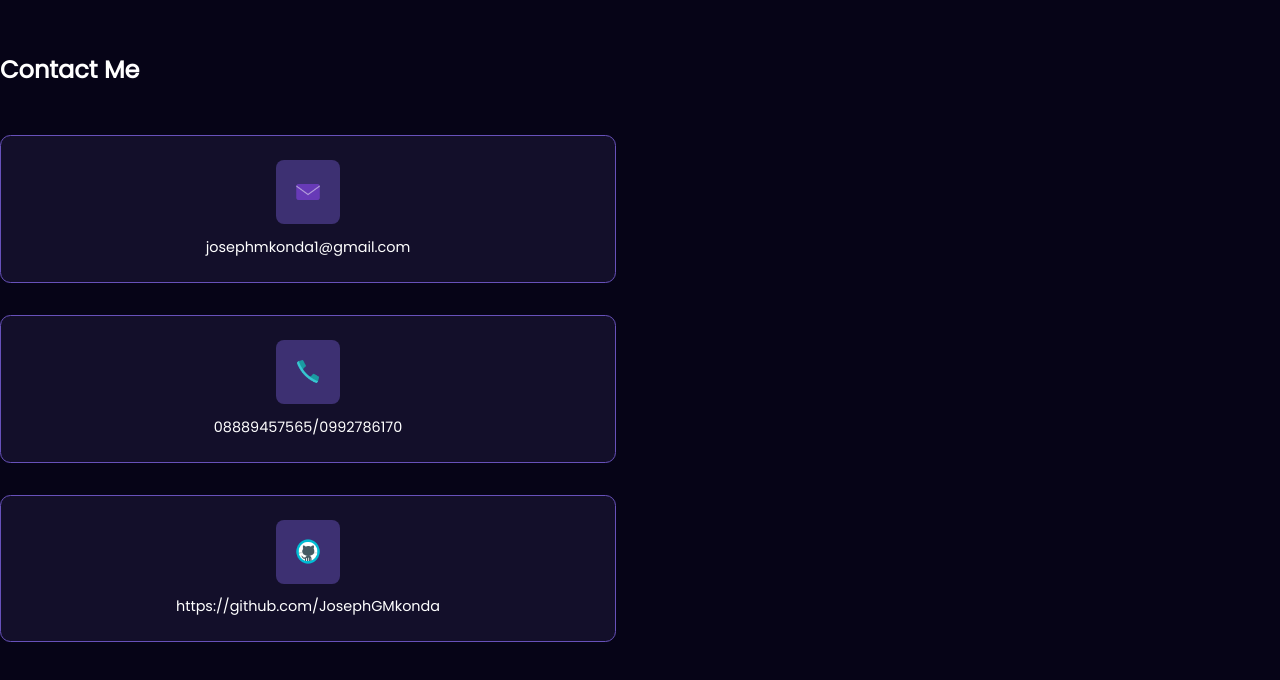
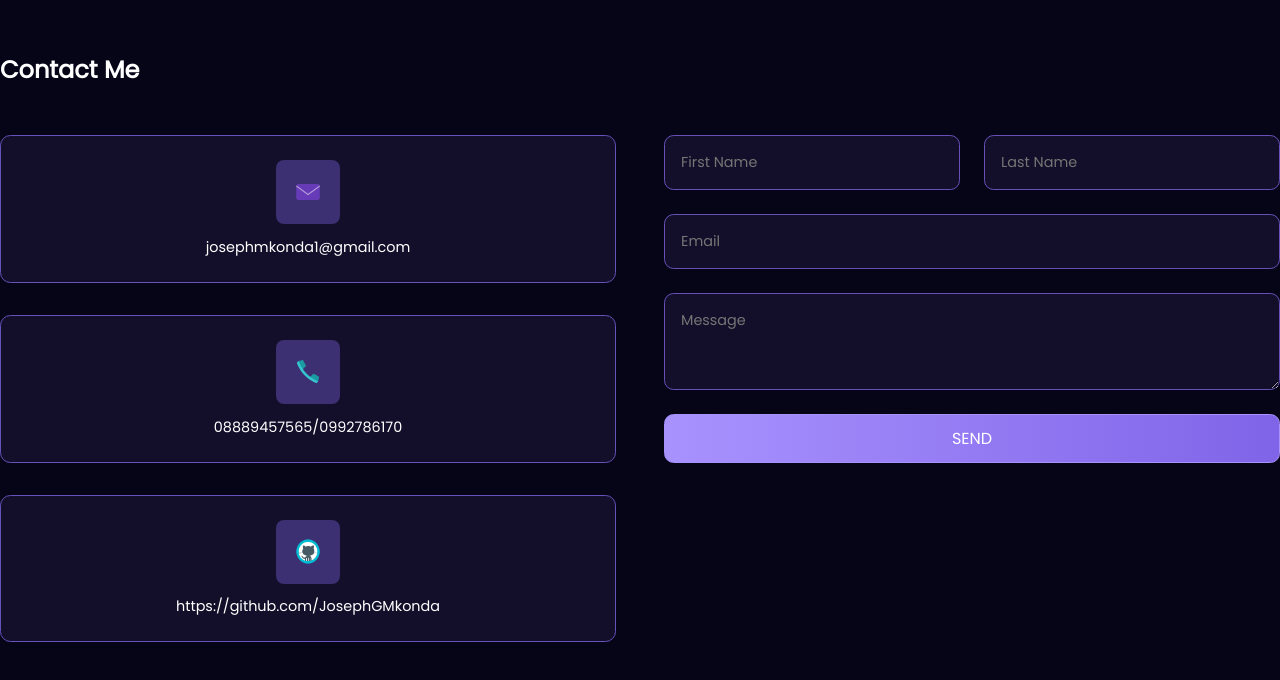
Before and after one commit to JosephGMkonda/codebuddy, a React (Vite) app: page / in a window 1280 px wide. Shown: the part 3849-4529 px from the top of the page. Built offline with nearby package versions, Linux system fonts and the light colour scheme; the HTML template or start-up script is replaced by a standard one.

Commit message:
first commit

```diff
--- a/src/components/contactme/ContactMe.jsx
+++ b/src/components/contactme/ContactMe.jsx
@@ -4,6 +4,7 @@
 import Email from '../../assets/emailicon.png'
 import Phone from '../../assets/phoneicon.png'
 import GitHub from '../../assets/githubicon.png'
+import ContactForm from './contactform/ContactForm'
 
 function ContactMe(){
     return(
@@ -32,7 +33,9 @@
                 />
 
             </div>
-            <div style={{flex: 1}}></div>
+            <div style={{flex: 1}}>
+                <ContactForm/>
+            </div>
 
         </div>
 
--- /dev/null
+++ b/src/components/contactme/contactform/ContactForm.jsx
@@ -0,0 +1,27 @@
+import React from 'react'
+import './contactform.css'
+
+function ContactForm(){
+    return(
+        <div className="contact-form-content">
+            <form>
+                <div className="name-container">
+                    <input type="text" name="firstname" placeholder="First Name"/>
+                    <input type="text" name="lastname" placeholder="Last Name"/>
+
+                </div>
+
+                <input type="email" name="email" placeholder="Email"/>
+
+                <textarea type="text" name="message" placeholder="Message" rows={3}/>
+
+                <button>SEND</button>
+
+            </form>
+
+        </div>
+
+    )
+}
+
+export default ContactForm
--- /dev/null
+++ b/src/components/contactme/contactform/contactform.css
@@ -0,0 +1,43 @@
+.contact-form-content{
+    width: 100%
+}
+
+form{
+    display: flex;
+    flex-direction: column;
+    grid-gap: 1.5rem;
+}
+.name-container{
+    display: flex;
+    align-items: center;
+    grid-gap: 1.5rem;
+}
+
+form input,
+form textarea{
+    flex: 1;
+    width: 100%;
+    font-size: 0.9rem;
+    color: #fff;
+    background: #130f2a;
+    border-radius: 0.6rem;
+    border: 1.5px solid #6751b9;
+    padding: 1rem;
+}
+
+form button{
+    font-size: 1rem;
+    font-weight: 500;
+    color: #fff;
+    border: 1.5px solid #a892fe;
+    border-radius: 0.6rem;
+    background: linear-gradient(90deg, #a892fe 0%, #8064e8 100%);
+    padding: 0.7rem;
+    transition: all 0.3s ease;
+    cursor: pointer;
+}
+
+form button:hover{
+    color: #a892fe;
+    background: transparent;
+}
```
